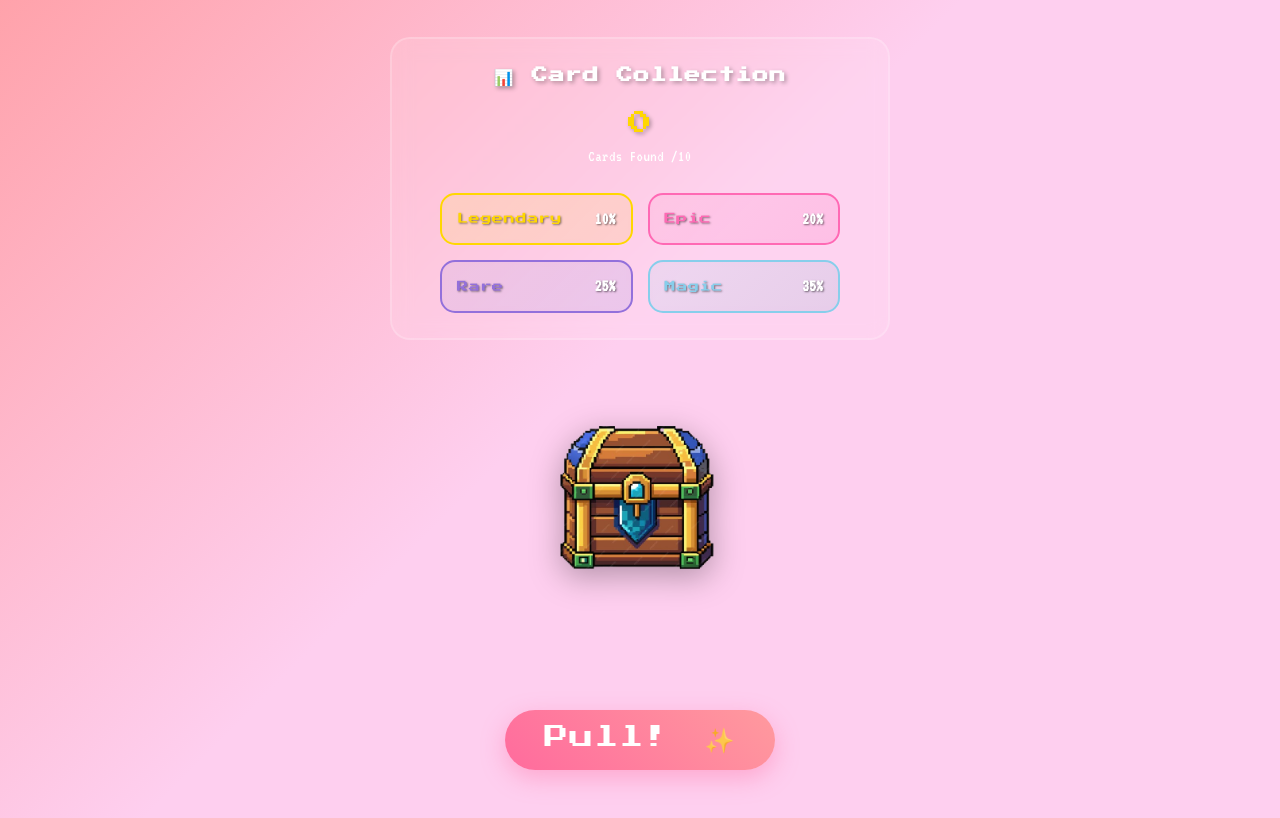
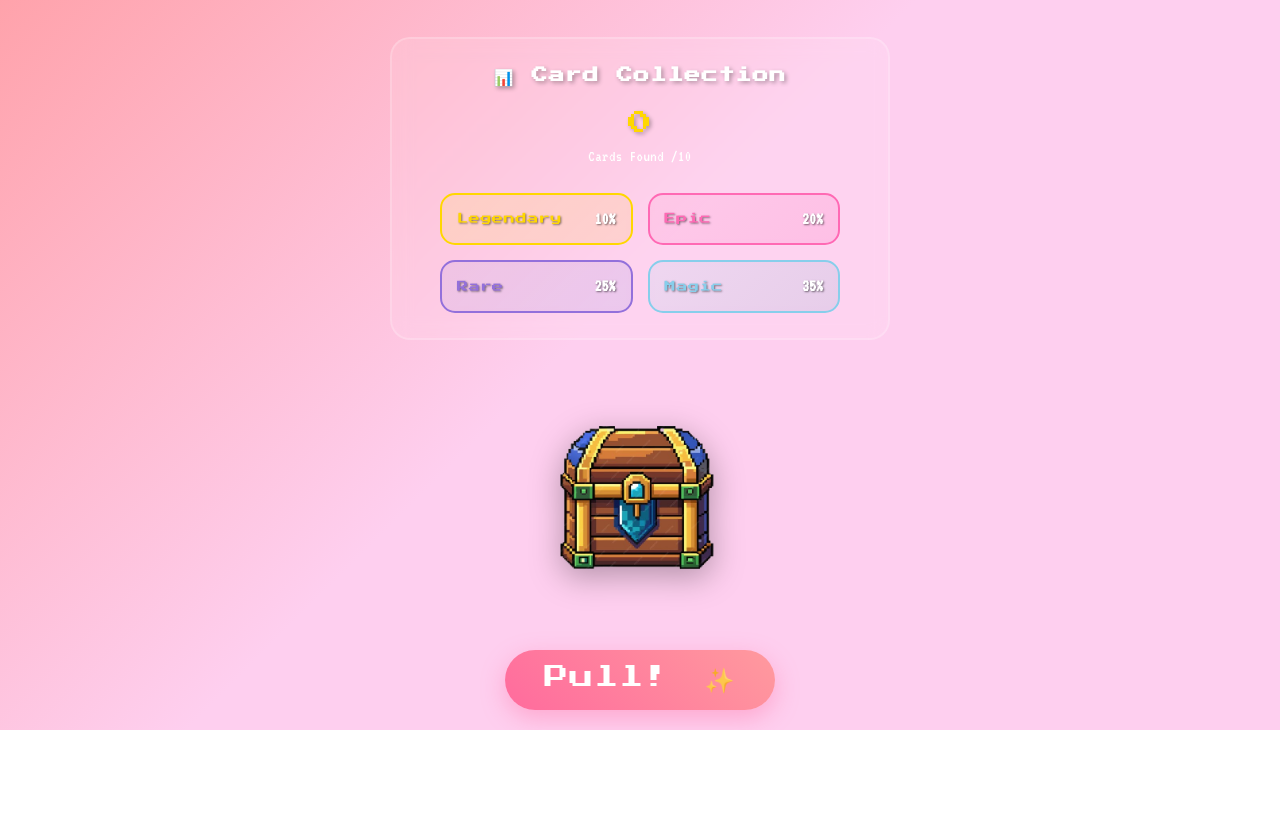
Before and after one commit to zackderlah/subigacha, a plain HTML site: page index.html in a window 1280 px wide. Shown: the part 176-994 px from the top of the page. After the commit the page ends 906 px from the top, so only its background shows below. Drawn offline with Linux system fonts and the light colour scheme.

```diff
--- a/styles.css
+++ b/styles.css
@@ -294,8 +294,8 @@
     box-shadow: 0 8px 25px rgba(255, 107, 157, 0.4);
     position: relative;
     z-index: 1002; /* Higher than pull button to stay visible */
-    margin-top: 40px;
-    margin-bottom: 30px;
+    margin-top: -20px;
+    margin-bottom: 0px;
     font-family: 'Press Start 2P', cursive;
     letter-spacing: 1px;
     display: block;
```
